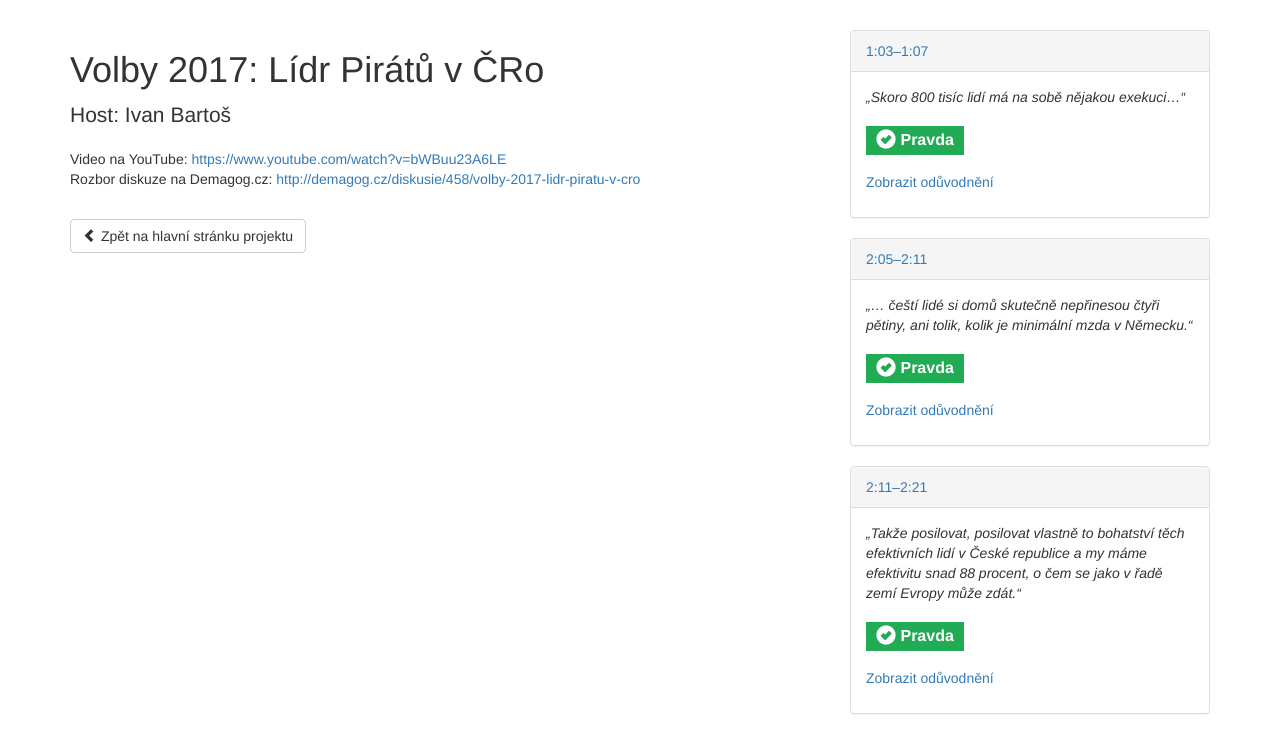
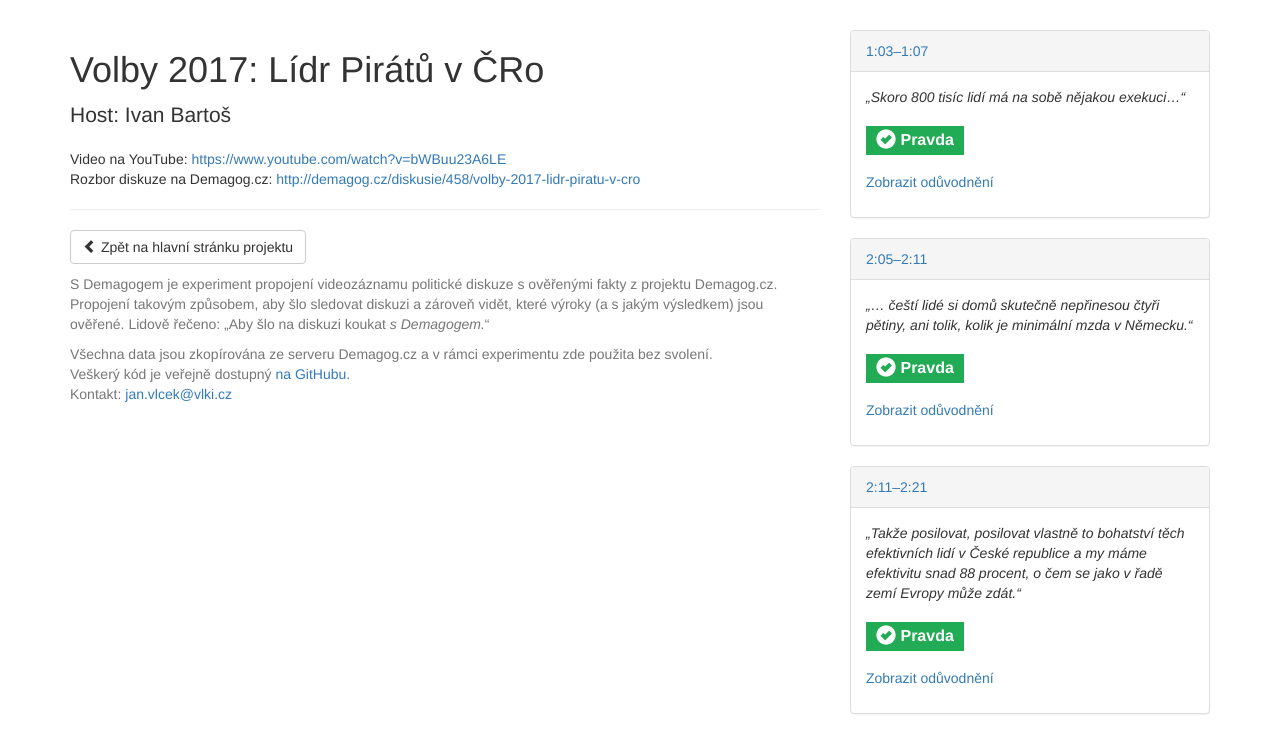
Before and after one commit to vlki/s-demagogem, a React (Create React App) app: page /volby-2017-lidr-piratu-v-cro in a window 1280 px wide. Shown: the top 733 px of the page. Built offline with nearby package versions, Linux system fonts and the light colour scheme.

Commit message:
Added info also to theater page

```diff
--- a/src/Theater.js
+++ b/src/Theater.js
@@ -103,7 +103,7 @@ class Theater extends Component {
       <div className="container" style={{ marginTop: 30, width: '1170px' }}>
         <div className="row">
           <div className="col-xs-8">
-            <div style={{ position: 'fixed' }}>
+            <div style={{ position: 'fixed', width: '750px' }}>
               <YouTube
                 videoId={discussionData.videoId}
                 opts={{
@@ -125,13 +125,29 @@ class Theater extends Component {
                 Rozbor diskuze na Demagog.cz: <a href={discussionData.demagogUrl} target="_blank">{discussionData.demagogUrl}</a>
               </p>
 
-              <br />
+              <hr />
 
-              <Link to="/" className="btn btn-default">
-                <span className="glyphicon glyphicon-chevron-left" />
+              <p>
+                <Link to="/" className="btn btn-default">
+                  <span className="glyphicon glyphicon-chevron-left" />
+                  {' '}
+                  Zpět na hlavní stránku projektu
+                </Link>
+              </p>
+
+              <p className="text-muted">
+                S Demagogem je experiment propojení videozáznamu politické diskuze s ověřenými fakty z projektu Demagog.cz.
                 {' '}
-                Zpět na hlavní stránku projektu
-              </Link>
+                Propojení takovým způsobem, aby šlo sledovat diskuzi a zároveň vidět, které výroky (a s jakým výsledkem) jsou ověřené.
+                {' '}
+                Lidově řečeno: „Aby šlo na diskuzi koukat <em>s Demagogem.</em>“
+              </p>
+
+              <p className="text-muted">
+                Všechna data jsou zkopírována ze serveru Demagog.cz a v rámci experimentu zde použita bez svolení.<br />
+                Veškerý kód je veřejně dostupný <a href="https://github.com/vlki/s-demagogem">na GitHubu</a>.<br />
+                Kontakt: <a href="mailto:jan.vlcek@vlki.cz">jan.vlcek@vlki.cz</a>
+              </p>
             </div>
           </div>
           <div className="col-xs-4">
```
